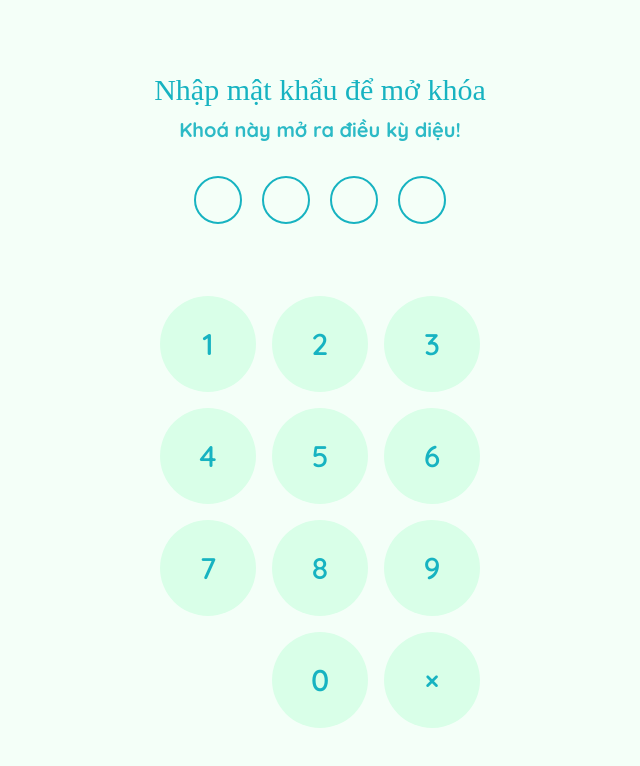
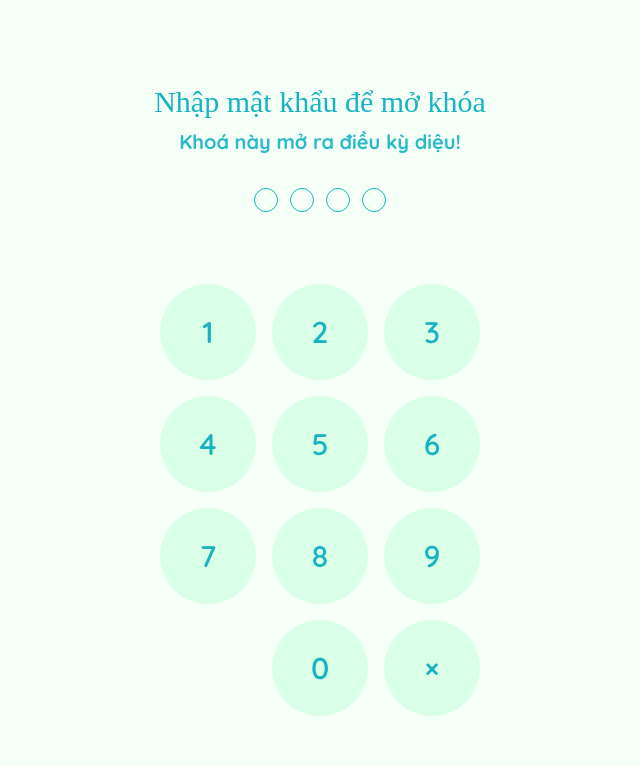
Before and after one commit to Tiendat2703/bleen_private, a React (Vite) app: page /1/unlock in a window 1280 px wide. Shown: the top 766 px of the page, without its empty margins (320-960 px from the left). Built offline with nearby package versions, Linux system fonts and the light colour scheme; a web font is replaced by a local one.

Commit message:
Reduce password indicators size by half: w-5 h-5, gap-2, border-1px

```diff
--- a/src/components/UnlockPage.jsx
+++ b/src/components/UnlockPage.jsx
@@ -108,11 +108,11 @@ function UnlockPage() {
       </div>
 
       {/* Password Indicators */}
-      <div className="flex gap-4 md:gap-5 mb-8">
+      <div className="flex gap-2 md:gap-3 mb-8 justify-center">
         {[0, 1, 2, 3].map((index) => (
           <div
             key={index}
-            className={`w-10 h-10 md:w-12 md:h-12 rounded-full border-[2px] border-primary-teal transition-all ${
+            className={`w-5 h-5 md:w-6 md:h-6 rounded-full border-[1px] border-primary-teal transition-all ${
               password.length > index ? 'bg-primary-teal' : 'bg-transparent'
             }`}
           />
```
